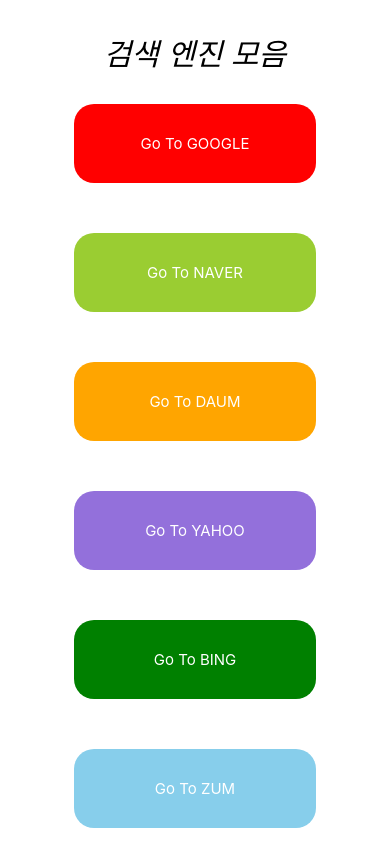
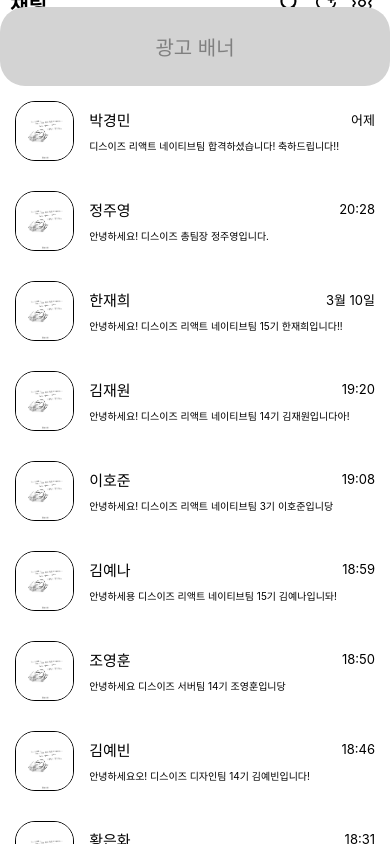
Before and after one commit to Kimhanjae7/React-NativeStudy, a React Native app: screen / in a window 390 px wide. Built offline with nearby package versions, Linux system fonts and the light colour scheme.

Commit message:
카카오톡 채팅방 만들기

```diff
--- a/App.js
+++ b/App.js
@@ -2,89 +2,290 @@
 import {
 	SafeAreaView,
 	Text,
+	View,
+	FlatList,
+	StyleSheet,
+	StatusBar,
+	TouchableOpacity,
 	ScrollView,
-    Linking,
-    TouchableOpacity,
-    StyleSheet
+	Image,
+	Alert,
+    Linking
 } from 'react-native'
 
-const DATA = {
-	"page": [
+const DATA = [
     {
-			"name": "GOOGLE",
-			"url": "https://www.google.com/",
-			"mainColor": "red"
+        id: 1,
+        title: "박경민",
+        description: "디스이즈 리액트 네이티브팀 합격하셨습니다! 축하드립니다!!",
+        date: "어제"
     },
     {
-			"name": "NAVER",
-			"url": "https://www.naver.com/",
-			"mainColor": "yellowgreen"
+        id: 2,
+        title: "정주영",
+        description: "안녕하세요! 디스이즈 총팀장 정주영입니다.",
+        date: "20:28"
     },
     {
-			"name": "DAUM",
-			"url": "https://www.daum.net/",
-			"mainColor": "orange"
+        id: 3,
+        title: "한재희",
+        description: "안녕하세요! 디스이즈 리액트 네이티브팀 15기 한재희입니다!!",
+        date: "3월 10일"
     },
     {
-			"name": "YAHOO",
-			"url": "https://www.yahoo.com/",
-			"mainColor": "mediumpurple"
+        id: 4,
+        title: "김재원",
+        description: "안녕하세요! 디스이즈 리액트 네이티브팀 14기 김재원입니다아!",
+        date: "19:20"
     },
     {
-			"name": "BING",
-			"url": "https://www.bing.com/",
-			"mainColor": "green"
+        id: 5,
+        title: "이호준",
+        description: "안녕하세요! 디스이즈 리액트 네이티브팀 3기 이호준입니당",
+        date: "19:08"
     },
     {
-			"name": "ZUM",
-			"url": "https://zum.com/",
-			"mainColor": "skyblue"
+        id: 6,
+        title: "김예나",
+        description: "안녕하세용 디스이즈 리액트 네이티브팀 15기 김예나입니돠!",
+        date: "18:59"
     },
     {
-			"name": "NATE",
-			"url": "https://www.nate.com/",
-			"mainColor": "red"
+        id: 7,
+        title: "조영훈",
+        description: "안녕하세요 디스이즈 서버팀 14기 조영훈입니당",
+        date: "18:50"
     },
+    {
+        id: 8,
+        title: "김예빈",
+        description: "안녕하세요오! 디스이즈 디자인팀 14기 김예빈입니다!",
+        date: "18:46"
+    },
+    {
+        id: 9,
+        title: "황은화",
+        description: "안녕하세요! 디스이즈 마케팅팀 팀장 황은화입니당",
+        date: "18:31"
+    },
+    {
+        id: 10,
+        title: "박경민",
+        description: "디스이즈 리액트 네이티브팀 합격하셨습니다! 축하드립니다!!",
+        date: "어제"
+    },
+    {
+        id: 11,
+        title: "정주영",
+        description: "안녕하세요! 디스이즈 총팀장 정주영입니다.",
+        date: "20:28"
+    },
+    {
+        id: 12,
+        title: "한재희",
+        description: "안녕하세요! 디스이즈 리액트 네이티브팀 15기 한재희입니다!!",
+        date: "3월 10일"
+    },
+    {
+        id: 13,
+        title: "김재원",
+        description: "안녕하세요! 디스이즈 리액트 네이티브팀 14기 김재원입니다아!",
+        date: "19:20"
+    },
+    {
+        id: 14,
+        title: "이호준",
+        description: "안녕하세요! 디스이즈 리액트 네이티브팀 3기 이호준입니당",
+        date: "19:08"
+    },
+    {
+        id: 15,
+        title: "김예나",
+        description: "안녕하세용 디스이즈 리액트 네이티브팀 15기 김예나입니돠!",
+        date: "18:59"
+    },
+    {
+        id: 16,
+        title: "조영훈",
+        description: "안녕하세요 디스이즈 서버팀 14기 조영훈입니당",
+        date: "18:50"
+    },
+    {
+        id: 17,
+        title: "김예빈",
+        description: "안녕하세요오! 디스이즈 디자인팀 14기 김예빈입니다!",
+        date: "18:46"
+    },
+    {
+        id: 18,
+        title: "황은화",
+        description: "안녕하세요! 디스이즈 마케팅팀 팀장 황은화입니당",
+        date: "18:31"
+    },
+    {
+        id: 19,
+        title: "박경민",
+        description: "디스이즈 리액트 네이티브팀 합격하셨습니다! 축하드립니다!!",
+        date: "어제"
+    },
+    {
+        id: 20,
+        title: "정주영",
+        description: "안녕하세요! 디스이즈 총팀장 정주영입니다.",
+        date: "20:28"
+    },
+    {
+        id: 21,
+        title: "한재희",
+        description: "안녕하세요! 디스이즈 리액트 네이티브팀 15기 한재희입니다!!",
+        date: "3월 10일"
+    },
+    {
+        id: 22,
+        title: "김재원",
+        description: "안녕하세요! 디스이즈 리액트 네이티브팀 14기 김재원입니다아!",
+        date: "19:20"
+    },
+    {
+        id: 23,
+        title: "이호준",
+        description: "안녕하세요! 디스이즈 리액트 네이티브팀 3기 이호준입니당",
+        date: "19:08"
+    },
+    {
+        id: 24,
+        title: "김예나",
+        description: "안녕하세용 디스이즈 리액트 네이티브팀 15기 김예나입니돠!",
+        date: "18:59"
+    },
+    {
+        id: 25,
+        title: "조영훈",
+        description: "안녕하세요 디스이즈 서버팀 14기 조영훈입니당",
+        date: "18:50"
+    },
+    {
+        id: 26,
+        title: "김예빈",
+        description: "안녕하세요오! 디스이즈 디자인팀 14기 김예빈입니다!",
+        date: "18:46"
+    },
+    {
+        id: 27,
+        title: "황은화",
+        description: "안녕하세요! 디스이즈 마케팅팀 팀장 황은화입니당",
+        date: "18:31"
+    }
+];
+
+const createAlert = (press = '정의되지 않은') => {
+	Alert.alert(
+		`${press}`,
+		`${press} 버튼입니다.`,
+		[
+			{
+				text:'CANCEL',
+				onPress:()=>console.log('취소버튼을 눌렀습니다.'),
+				style:'cancel'
+			},
+			{
+				text:'OK',
+				onPress:()=>console.log('확인버튼을 눌렀습니다.')
+			}
 		]
+	)
 }
+
+const chatAlert = (press = '정의되지 않은') =>{
+    Alert.alert(
+        `${press}`,
+        `${press} 님과의 채팅방입니다.`,
+        [
+			{
+				text:'CANCEL',
+				onPress:()=>console.log('취소버튼을 눌렀습니다.'),
+				style:'cancel'
+			},
+			{
+				text:'OK',
+				onPress:()=>console.log('확인버튼을 눌렀습니다.')
+			}
+		]
+
+    )
+}
+
+const Item = ({title,description,date}) =>(
+
+    <TouchableOpacity onPress={()=>chatAlert(title)} style={{flexDirection:'row',padding:15,alignItems:'center'}}>
+            <Image source={require('./img/kakaoProfileImg/profileimg.jpg')} style ={{flex:1,height:60,width:60,borderRadius:20,borderColor:'black',borderWidth:0.8}}/>
+        <View style={{flex:5,paddingLeft:15}}>
+            <View style={{flexDirection:'row',justifyContent:'space-between',alignItems:'center'}}>
+                <Text style={styles.title}>{title}</Text>
+                <Text style={{fontSize:13}}>{date}</Text>
+            </View>
+            <Text style={{fontSize:10,paddingTop:8}}>{description}</Text>
+        </View>
+    </TouchableOpacity>
+
+)
+
+
 
 const App = () => {
 	return(
-        <SafeAreaView style = {{flex: 1,alignItems:'center',justifyContent:'center'}}>
-            <ScrollView>
-                <Text style ={{fontStyle:'italic',fontSize:30,color:'black',margin:30}}>검색 엔진 모음</Text>
-                <TouchableOpacity onPress={()=>Linking.openURL(DATA.page[0].url)} style ={{backgroundColor:DATA.page[0].mainColor, borderRadius:20,marginBottom:50,alignItems:'center',justifyContent:'center'}}>
-                    <Text style = {{fontSize:15,color:'white',padding:30}}>Go To GOOGLE</Text>
+		<SafeAreaView style={{flex:1}}>
+            <View style = {{flex:0.09,justifyContent:'space-between',alignItems:'center',paddingHorizontal:10,flexDirection:'row'}}>
+
+
+                    <Text style={{fontSize:20,fontWeight:'bold',}}>채팅</Text>
+
+                    <View style={{flexDirection:'row'}}>
+                        <TouchableOpacity onPress={()=>createAlert('찾기')} style={{marginHorizontal:8}}>
+                            <Image source={require('./img/kakaoChatImg/search.png')} style={styles.icon}/>
                         </TouchableOpacity>
 
-                <TouchableOpacity onPress={()=>Linking.openURL(DATA.page[1].url)} style ={{backgroundColor:DATA.page[1].mainColor, borderRadius:20,marginBottom:50,alignItems:'center',justifyContent:'center'}}>
-                    <Text style = {{fontSize:15,color:'white',padding:30}}>Go To NAVER</Text>
+                        <TouchableOpacity onPress={()=>createAlert('채팅방 만들기')} style={{marginHorizontal:8}}>
+                            <Image source={require('./img/kakaoChatImg/newChat.png')} style={styles.icon}/>
                         </TouchableOpacity>
 
-                <TouchableOpacity onPress={()=>Linking.openURL(DATA.page[2].url)} style ={{backgroundColor:DATA.page[2].mainColor, borderRadius:20,marginBottom:50,alignItems:'center',justifyContent:'center'}}>
-                    <Text style = {{fontSize:15,color:'white',padding:30}}>Go To DAUM</Text>
+                        <TouchableOpacity onPress={()=>createAlert('설정')} style={{marginHorizontal:8}}>
+                            <Image source={require('./img/kakaoChatImg/setting.png')} style={styles.icon}/>
+                        </TouchableOpacity>
+                    </View>
+            </View>
+			<ScrollView style={{flex:11}}>
+
+                <TouchableOpacity style={{backgroundColor:'lightgray',borderRadius:25,justifyContent:'center',alignItems:'center'}} onPress={()=>Linking.openURL('http://www.naver.com')}>
+                    <Text style={{fontSize:20,color:'gray',padding:25}}>광고 배너</Text>
                 </TouchableOpacity>
 
-                <TouchableOpacity onPress={()=>Linking.openURL(DATA.page[3].url)} style ={{backgroundColor:DATA.page[3].mainColor, borderRadius:20,marginBottom:50,alignItems:'center',justifyContent:'center'}}>
-                    <Text style = {{fontSize:15,color:'white',padding:30}}>Go To YAHOO</Text>
-                </TouchableOpacity>
-
-                <TouchableOpacity onPress={()=>Linking.openURL(DATA.page[4].url)} style ={{backgroundColor:DATA.page[4].mainColor, borderRadius:20,marginBottom:50,alignItems:'center',justifyContent:'center'}}>
-                    <Text style = {{fontSize:15,color:'white',padding:30}}>Go To BING</Text>
-                </TouchableOpacity>
-
-                <TouchableOpacity onPress={()=>Linking.openURL(DATA.page[5].url)} style ={{backgroundColor:DATA.page[5].mainColor, borderRadius:20,marginBottom:50,alignItems:'center',justifyContent:'center'}}>
-                    <Text style = {{fontSize:15,color:'white',padding:30}}>Go To ZUM</Text>
-                </TouchableOpacity>
-
-                <TouchableOpacity onPress={()=>Linking.openURL(DATA.page[6].url)} style ={{backgroundColor:DATA.page[6].mainColor, borderRadius:20,marginBottom:50,alignItems:'center',justifyContent:'center'}}>
-                    <Text style = {{fontSize:15,color:'white',padding:30}}>Go To NATE</Text>
-                </TouchableOpacity>
+                <FlatList
+                    data={DATA}
+                    renderItem={({item}) => <Item title={item.title} description={item.description} date={item.date} />}
+                    keyExtractor={item => item.id.toString()}
+                />
 
             </ScrollView>
 		</SafeAreaView>
 	)
 }
 
-
+const styles = StyleSheet.create({
+	icon : {
+		height:20,
+		width:20
+	},
+    item : {
+        padding:15,
+        marginVertical:8,
+        marginHorizontal:16
+    },
+    title : {
+        fontSize:15
+    },
+    chat : {
+        fontSize:10,
+    },
+})
 export default App
```
Lines whose indentation alone changed are shown as unchanged.
